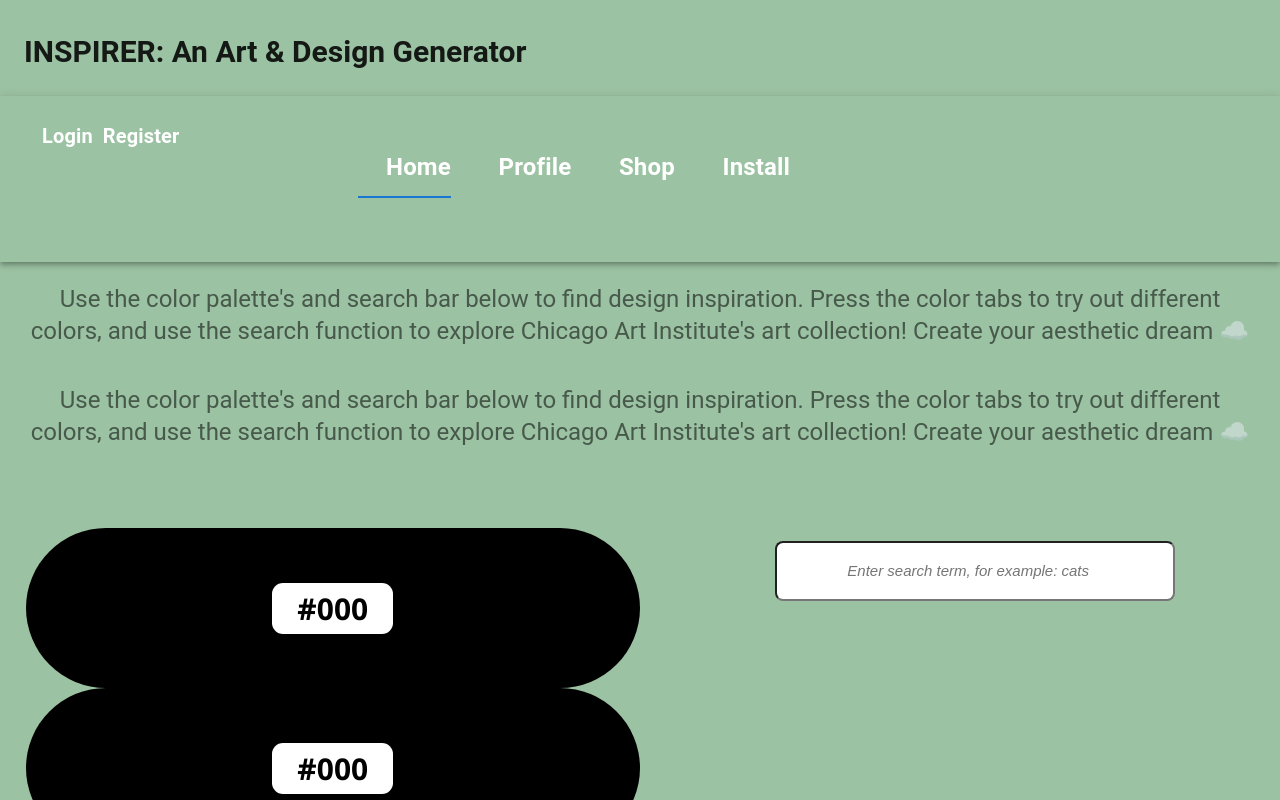
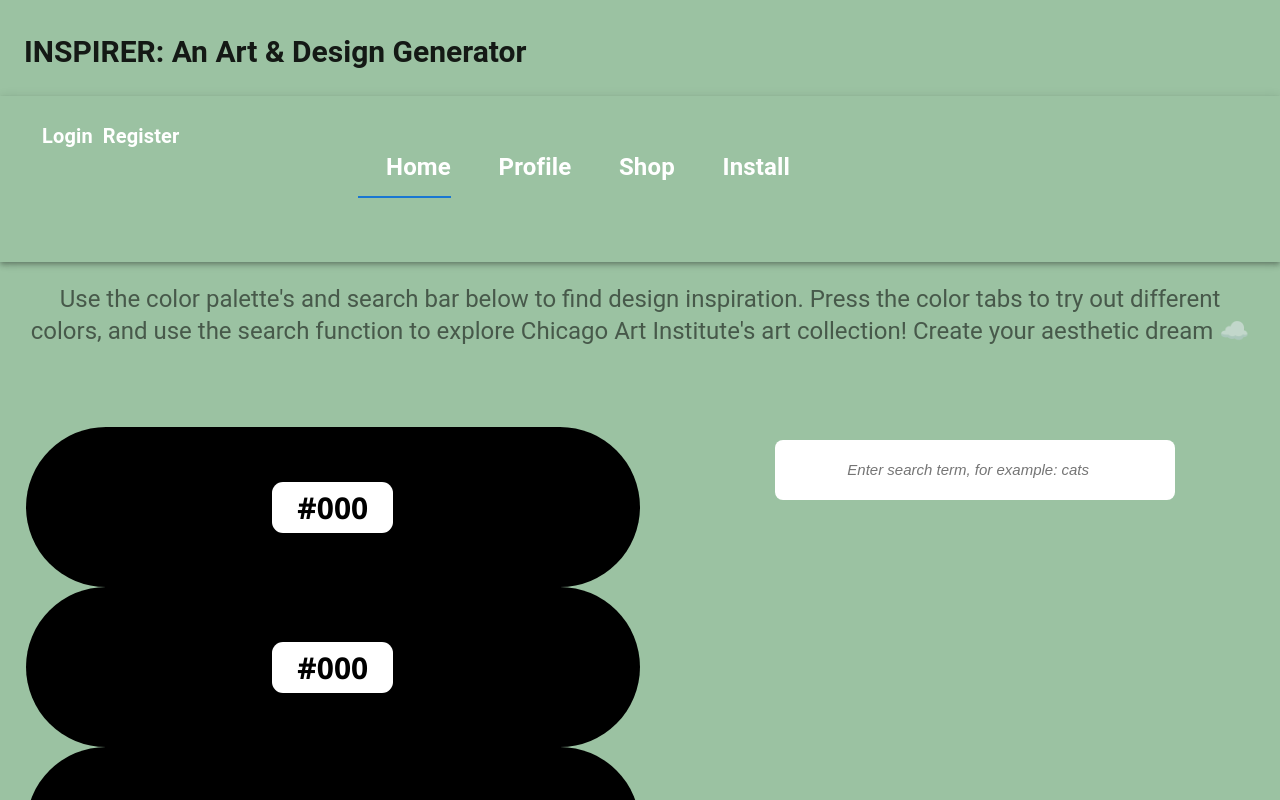
Before and after one commit to LisaTLe/Inspirer-app, a React (Create React App) app in the folder client/: page / in a window 1280 px wide. Shown: the top 800 px of the page. Built offline with nearby package versions, Linux system fonts and the light colour scheme.

Commit message:
shop link changes

```diff
--- a/client/src/App.js
+++ b/client/src/App.js
@@ -61,10 +61,13 @@ function App() {
           <Route path="/profile" element={<Profile />} />
           <Route path="/login" element={<Login />} />
           <Route path="/register" element={<Register />} />
+          <Route path='/shop' component={() => {
+     window.location.href = 'https://shop.artic.edu/collections/prints';
+     return null;
+}}/>
         </Routes>
       </div>
       <div className="main">
-        <Main />
       </div>
 
       <div className="inspire-container">
--- a/client/src/components/navbar.js
+++ b/client/src/components/navbar.js
@@ -77,7 +77,7 @@ export default function Navbar() {
           <Link to="/profile" className="link" style={{fontSize: 24}}>
             Profile
           </Link>
-          <Link to="/shop" className="link" style={{fontSize: 24}}>
+          <Link to="https://shop.artic.edu/collections/prints" className="link" style={{fontSize: 24}}>
             Shop
           </Link>
           <Link to="/install" className="link" style={{fontSize: 24}}>
--- a/client/src/routes/artAPI.css
+++ b/client/src/routes/artAPI.css
@@ -9,6 +9,7 @@
   font-size: 15px;
   text-align: center;
   font-style: italic;
+  border-style: none;
 }
 
 .results-container {
```
